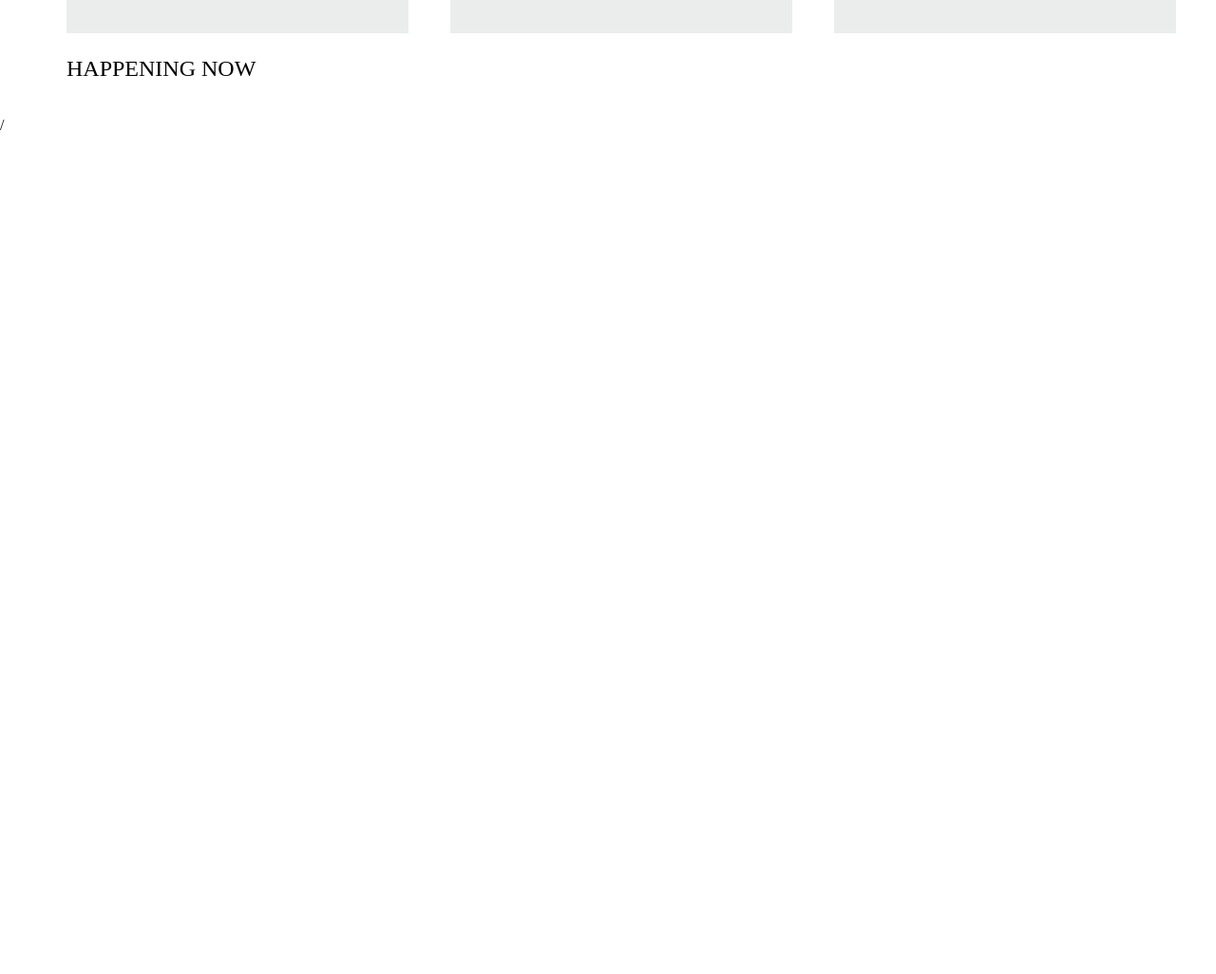
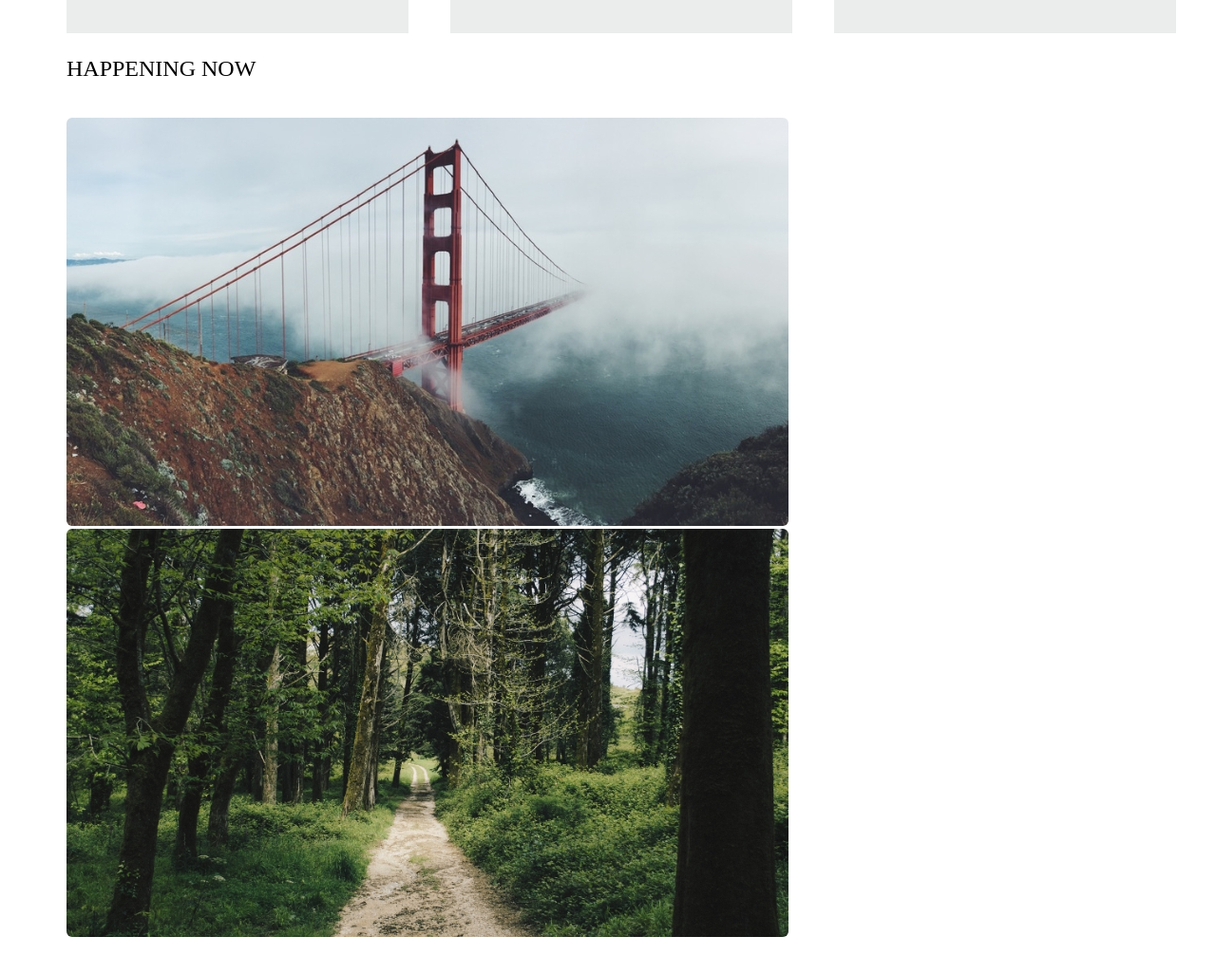
Before and after one commit to mariamogig/Mariam-Gigauri-Lesson-5, a plain HTML site: page index.html in a window 1280 px wide. Shown: the part 480-1506 px from the top of the page at 95% size. Drawn offline with Linux system fonts and the light colour scheme.

Commit message:
final for now

```diff
--- a/css/styles.css
+++ b/css/styles.css
@@ -114,3 +114,19 @@ h3 {
 	left: 32px;
 	top: 28px;
 	color: white;
+}
+/*section 2*/
+.now {
+	display: inline-block;
+	width: 760px;
+	height: 430px;
+	background-color: gray;
+	margin-left: 70px;
+}
+.now2 {
+	display: inline-block;
+	margin-top: : 100px;
+    margin-left: 70px;
+	width: 760px;
+	height: 430px;
+}
--- a/index.html
+++ b/index.html
@@ -54,9 +54,12 @@
     	</div>
     </section>
     <section>
+    	<h3> HAPPENING NOW </h3>
     	<div class="now">
-    		<h3> HAPPENING NOW </h3>
-    		/<img src="">
+    		<img src="images/img1.jpg" alt="img1">
+    	</div>
+    	<div class="now2">
+    		<img src="images/img2.jpg" alt="img2">
     	</div>
     </section>
 </body>
```
